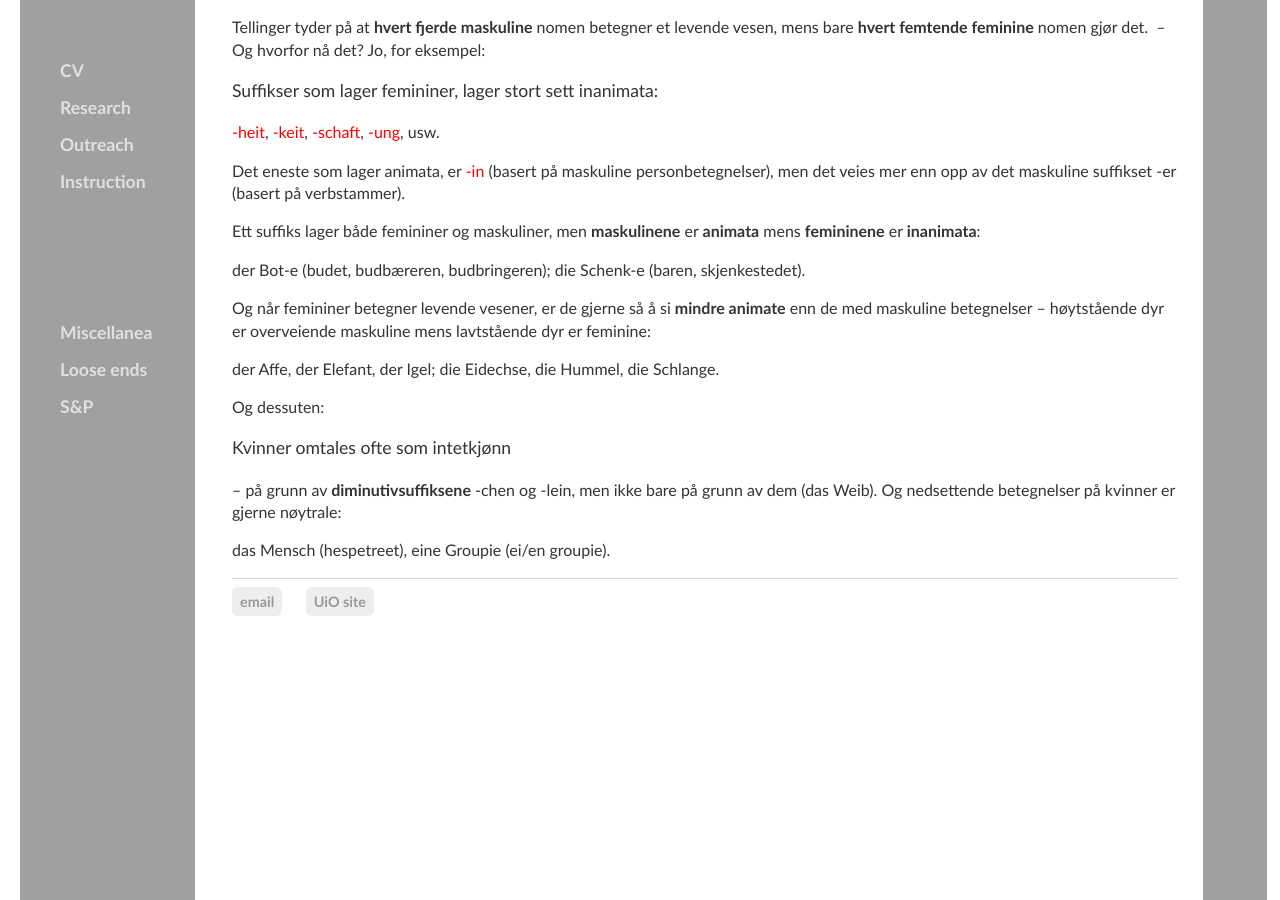
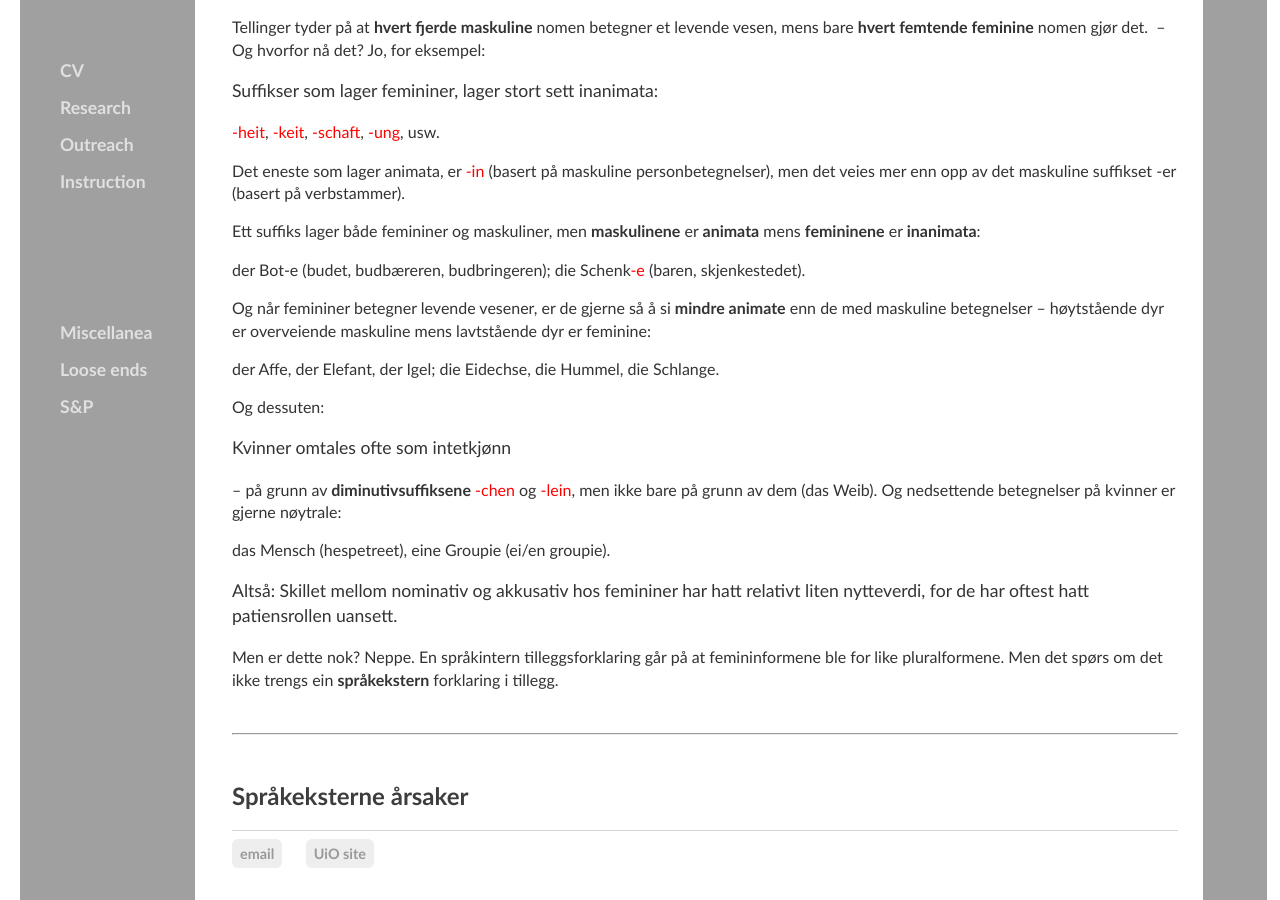
Before and after one commit to kjelljs/kjelljs.github.io, a Jekyll site: the page built from dissemination/kasus.html, in a window 1280 px wide and 900 px high, scrolled down 2408 px. Built offline with Jekyll 4.4.1, drawn with Linux system fonts in a browser that asks for light colours.

Commit message:
Update kasus.html

```diff
--- a/dissemination/kasus.html
+++ b/dissemination/kasus.html
@@ -144,9 +144,15 @@ figcaption {
 <p>Det eneste som lager animata, er <span style="color: rgb(255, 0, 0);">-in</span> (basert på maskuline personbetegnelser), men det veies mer enn opp av det maskuline suffikset -er (basert på verbstammer).</p>
 <p>Ett suffiks lager både femininer og maskuliner, men <b>maskulinene</b> er <b>animata</b> mens <b>femininene</b> er <b>inanimata</b>:</p>
 <p>der Bot-e (budet, budbæreren, budbringeren);
-	die Schenk-e (baren, skjenkestedet).</p>
+	die Schenk<span style="color: rgb(255, 0, 0);">-e</span> (baren, skjenkestedet).</p>
 <p>Og når femininer betegner levende vesener, er de gjerne så å si <b>mindre animate</b> enn de med maskuline betegnelser – høytstående dyr er overveiende maskuline mens lavtstående dyr er feminine:</p>
 <p>der Affe, der Elefant, der Igel; die Eidechse, die Hummel, die Schlange.</p>
 <p>Og dessuten:</p>
 <div class="ingress"><p>Kvinner omtales ofte som intetkjønn</p></div>
-<p>– på grunn av <b>diminutivsuffiksene</b> -chen og -lein, men ikke bare på grunn av dem (das Weib). Og nedsettende betegnelser på kvinner er gjerne nøytrale:</p> <p>das Mensch (hespetreet), eine Groupie (ei/en groupie).</p>
+<p>– på grunn av <b>diminutivsuffiksene</b> <span style="color: rgb(255, 0, 0);">-chen</span> og <span style="color: rgb(255, 0, 0);">-lein</span>, men ikke bare på grunn av dem (das Weib). Og nedsettende betegnelser på kvinner er gjerne nøytrale:</p> <p>das Mensch (hespetreet), eine Groupie (ei/en groupie).</p>
+<div class="ingress"><p>Altså: Skillet mellom nominativ og akkusativ hos femininer har hatt relativt liten nytteverdi, for de har oftest hatt patiensrollen uansett.</p></div>
+<p>Men er dette nok? Neppe. En språkintern tilleggsforklaring går på at femininformene ble for like pluralformene. Men det spørs om det ikke trengs ein <b>språkekstern</b> forklaring i tillegg.</p>
+</br>
+<hr />
+</br>
+<h2>Språkeksterne årsaker</h2>
```
